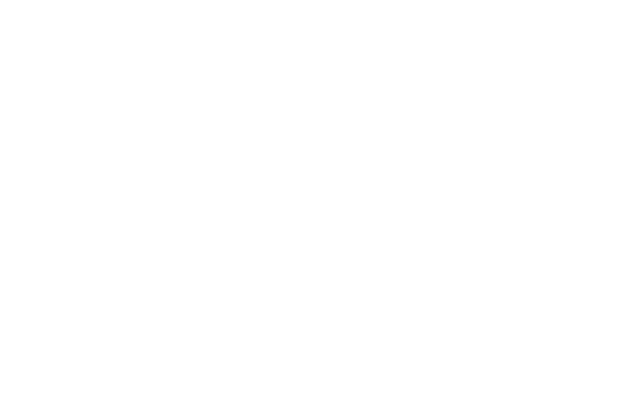
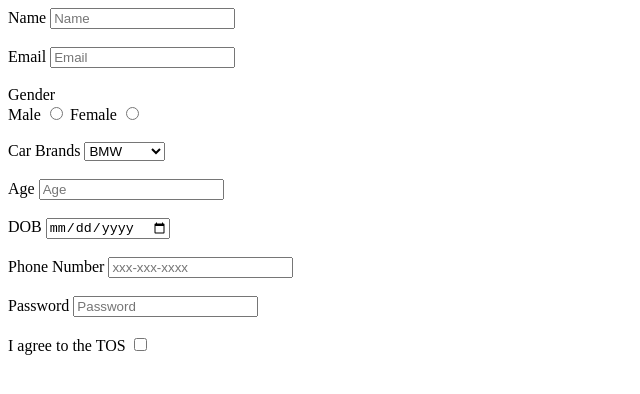
Before and after one commit to acciojob/signup-form-car-sameer595, a website: page main.html in a window 1280 px wide. Shown: the whole page, without its empty margins (0-640 px from the left). Drawn offline with Linux system fonts and the light colour scheme.

Commit message:
created a submission

```diff
--- a/main.html
+++ b/main.html
@@ -10,7 +10,51 @@
 	<!-- the entire body must be written by student -->
     <script type="text/javascript" src="./script.js">
 </script>
+<form action="" method ="post">
+<label for="name">Name</label>
+<input type="text" id="name" required placeholder="Name"><br><br>
 
+
+<label for="name">Email</label>
+<input type="text" id="email" placeholder="Email" required><br><br>
+
+
+<label for="Gender" > Gender </label> <br>
+<label for="Gender">Male</label>
+<input type="radio" id="gender_m" name="Gender" value="Male">
+<label for="Gender">Female</label>
+<input type="radio" id="gender_f" name="Gender" value="Female"><BR></BR>
+
+
+<label for="cars">Car Brands</label>
+<select name="cars" id="cars" aria-placeholder="--Please choose an option--">
+  <option value="BMW">BMW</option>
+  <option value="Audi">Audi</option>
+  <option value="Mercedez">Mercedez</option>
+<option value="audi">Audi</option>
+
+     </select><BR></BR>
+
+<label for="cars">Age</label>
+<input type="number" id="age" placeholder="Age" ><br><br>
+
+
+<label for="dob">DOB</label>
+<input type="Date" id="dob" required><br><br>
+
+<label for="tel">Phone Number</label>
+<input type="Tel" id="tel" placeholder="xxx-xxx-xxxx"><br><br>
+
+
+<label for="password">Password</label>
+<input type="password" id="password" placeholder="Password" required><br><br>
+
+
+<label for="tos">I agree to the TOS</label>
+<input type="checkbox" id="tos"><br><br>
+
+
+</form>
 </body>
 
 </html>
```
